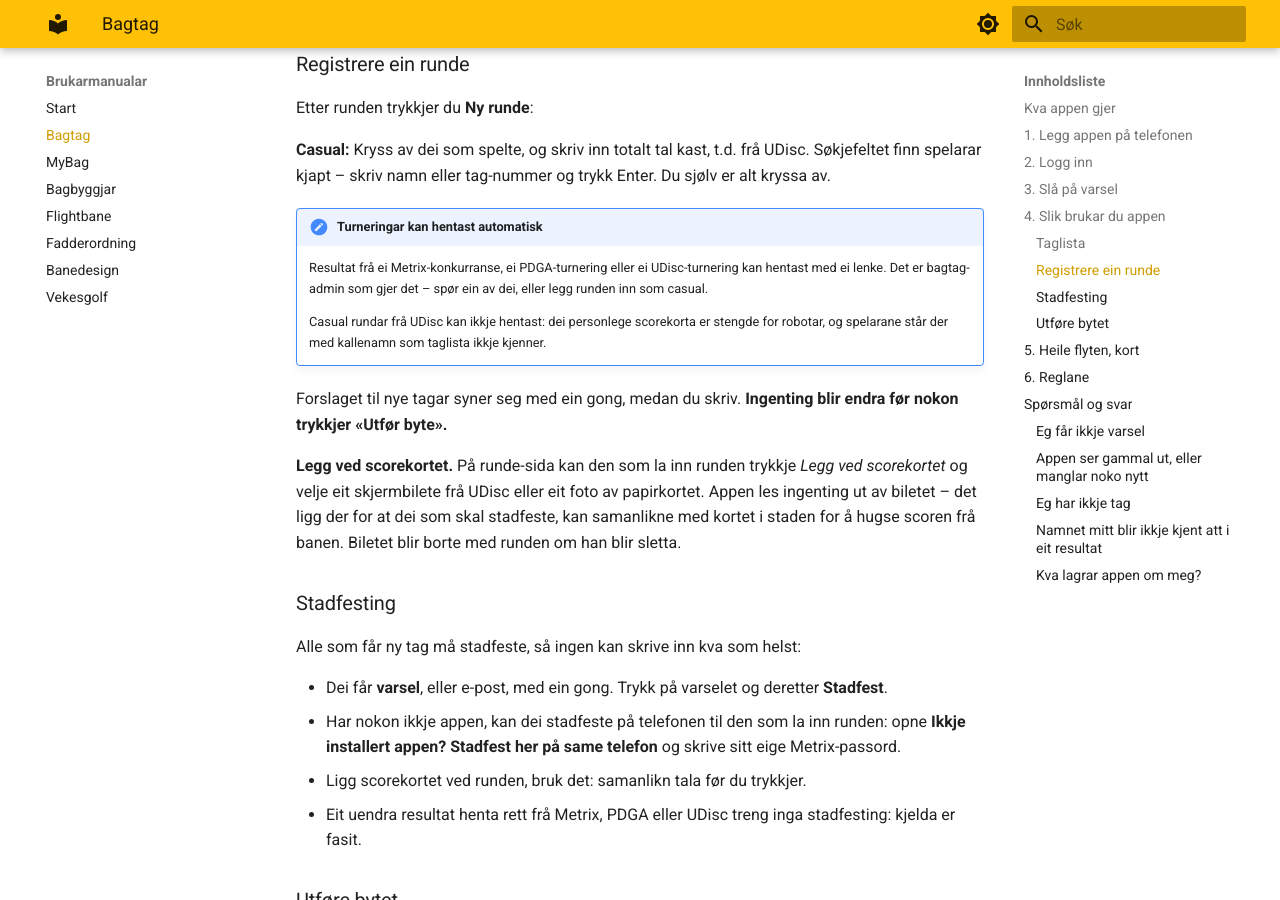
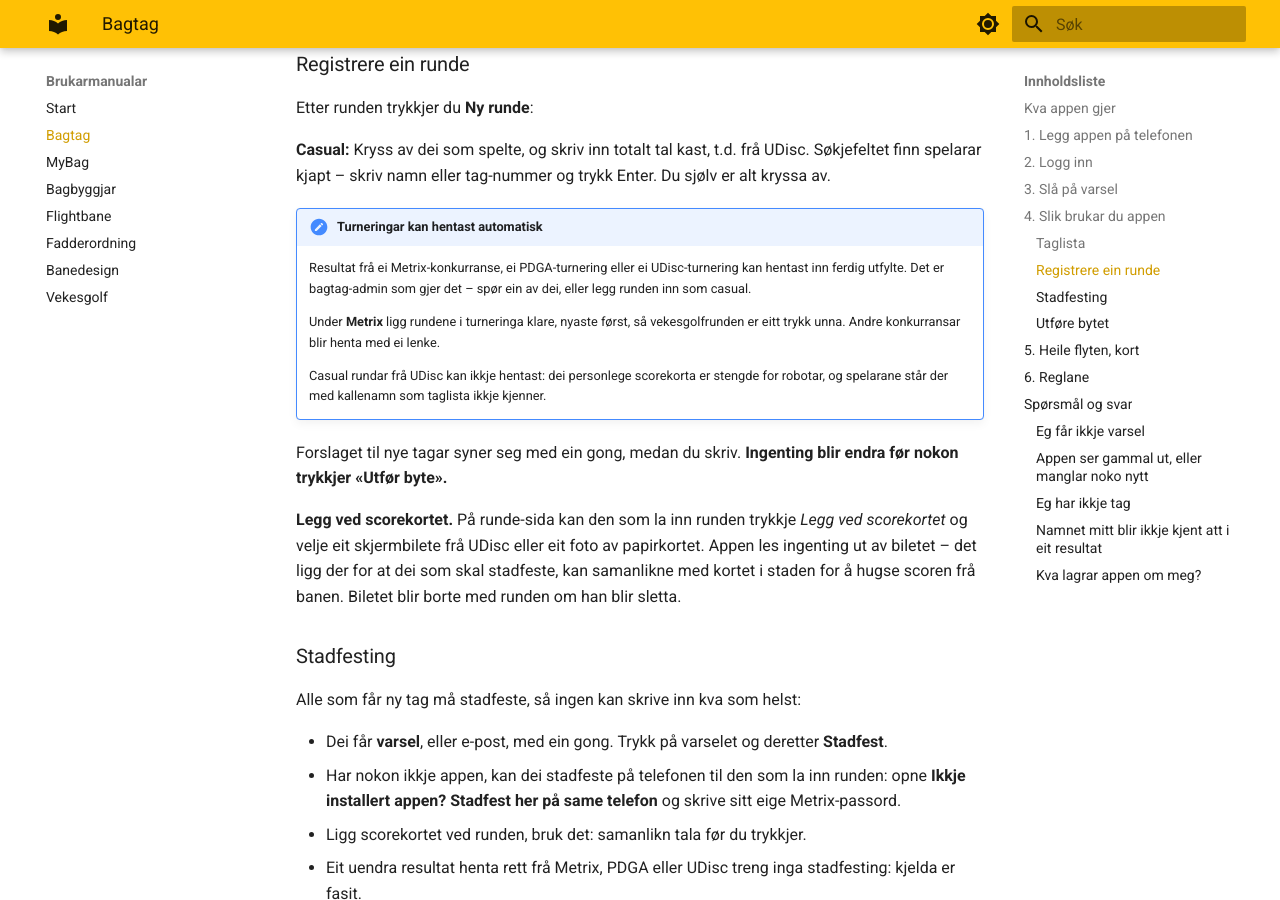
Before and after one commit to hanses89/manuals, an MkDocs documentation site: the page built from docs/bagtag.md, in a window 1280 px wide and 900 px high, scrolled down 2126 px. Built offline with MkDocs 1.6.1 and Material for MkDocs 9.7.7, drawn with Linux system fonts in a browser that asks for light colours.

Commit message:
manual: sync from bagtag.kvamdgs.no @ fcf529a6de3f71ffd5a7c1aaf9b58687fbaa683b

```diff
--- a/docs/bagtag.md
+++ b/docs/bagtag.md
@@ -105,8 +105,12 @@ Enter. Du sjølv er alt kryssa av.
 
 !!! note "Turneringar kan hentast automatisk"
     Resultat frå ei Metrix-konkurranse, ei PDGA-turnering eller ei
-    UDisc-turnering kan hentast med ei lenke. Det er bagtag-admin som gjer det
-    – spør ein av dei, eller legg runden inn som casual.
+    UDisc-turnering kan hentast inn ferdig utfylte. Det er bagtag-admin som
+    gjer det – spør ein av dei, eller legg runden inn som casual.
+
+    Under **Metrix** ligg rundene i turneringa klare, nyaste først, så
+    vekesgolfrunden er eitt trykk unna. Andre konkurransar blir henta med ei
+    lenke.
 
     Casual rundar frå UDisc kan ikkje hentast: dei personlege scorekorta er
     stengde for robotar, og spelarane står der med kallenamn som taglista ikkje
```
